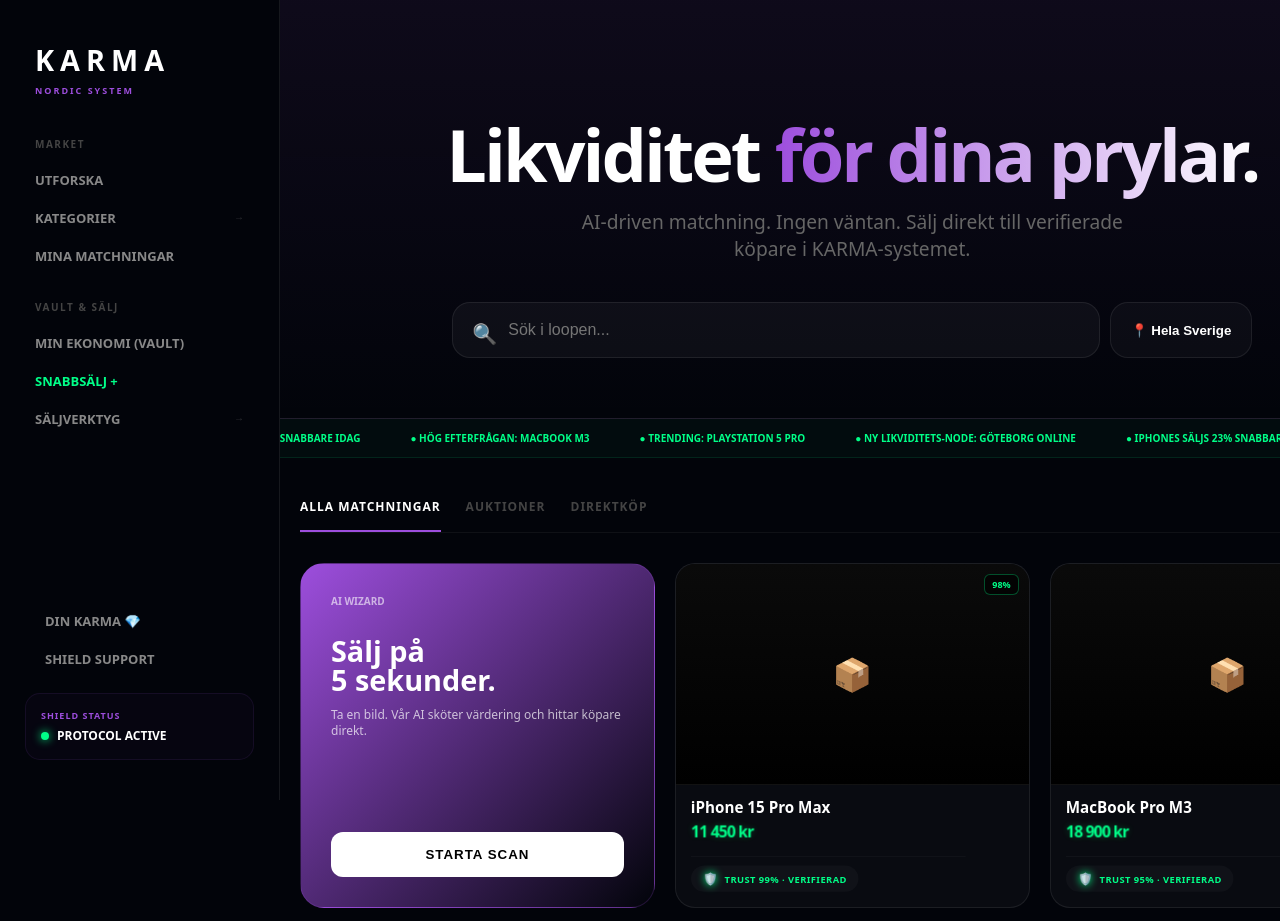
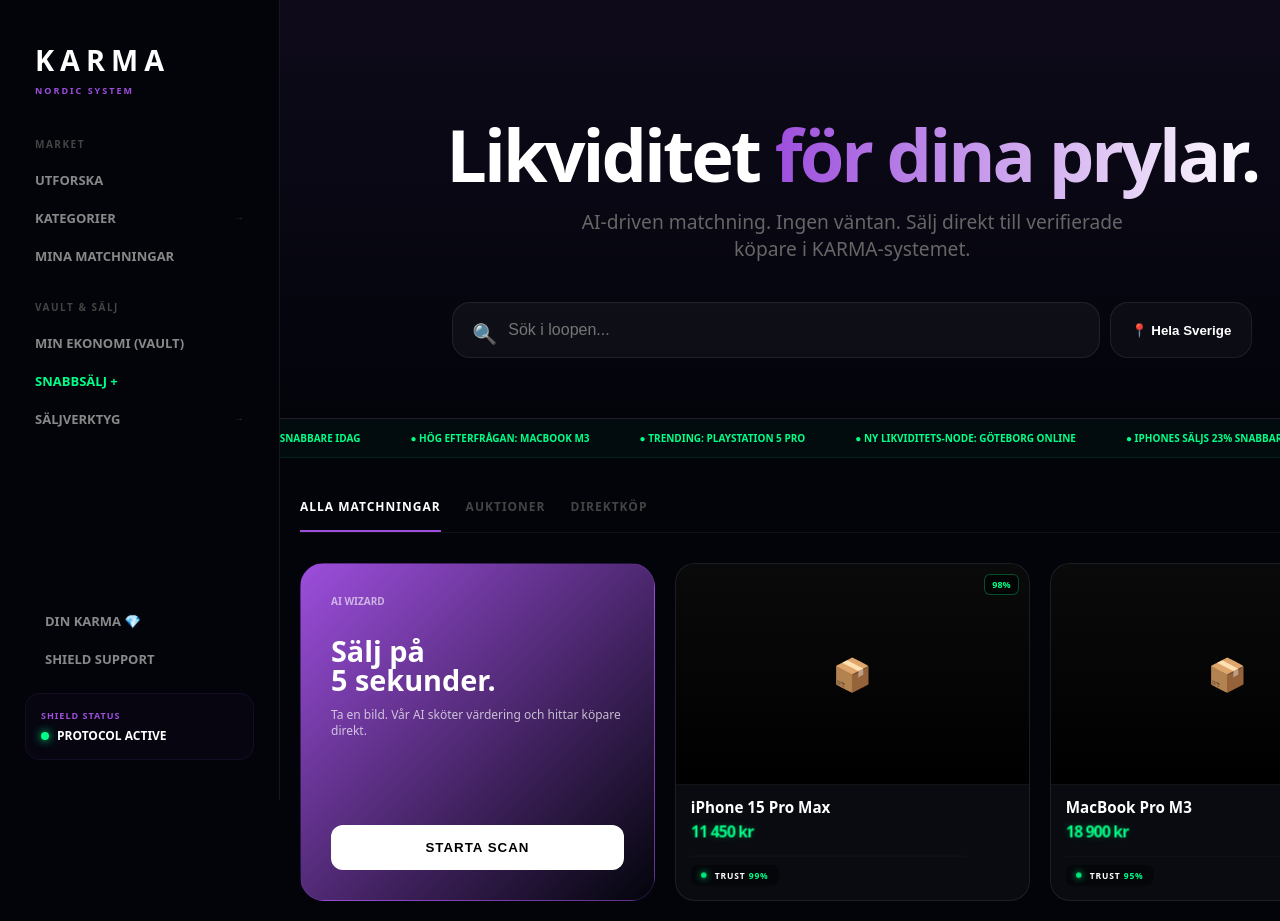
Before and after one commit to gascheckking/marketbeg-appGem, a Next.js app: page / in a window 1280 px wide. Shown: the top 921 px of the page. Built offline with nearby package versions, Linux system fonts and the light colour scheme.

Commit message:
Update TrustBadge.tsx

```diff
--- a/components/TrustBadge.tsx
+++ b/components/TrustBadge.tsx
@@ -1,5 +1,4 @@
 "use client";
-
 import React from 'react';
 
 interface TrustBadgeProps {
@@ -7,11 +6,10 @@ interface TrustBadgeProps {
 }
 
 export default function TrustBadge({ score }: TrustBadgeProps) {
-  // Dynamisk färg baserat på Trust Score (Handels-DNA)
   const getTrustColor = (s: number) => {
-    if (s >= 95) return 'var(--neon-mint)'; // Elit-säljare
-    if (s >= 80) return 'var(--neon-purple)'; // Pålitlig
-    return '#888'; // Ny/Under verifiering
+    if (s >= 95) return 'var(--neon-mint)';
+    if (s >= 80) return 'var(--neon-purple)';
+    return '#888';
   };
 
   const trustColor = getTrustColor(score);
@@ -20,33 +18,40 @@ export default function TrustBadge({ score }: TrustBadgeProps) {
     <div className="trust-badge" style={{
       display: 'inline-flex',
       alignItems: 'center',
-      gap: '8px',
-      padding: '6px 14px',
-      background: 'rgba(255, 255, 255, 0.03)',
-      borderRadius: '100px',
-      border: `1px solid ${trustColor}44`, // 44 lägger till lite transparens på färgen
-      transition: 'all 0.3s ease'
+      gap: '10px',
+      padding: '5px 12px',
+      background: 'rgba(0,0,0,0.4)',
+      borderRadius: '8px',
+      border: `1px solid ${trustColor}33`,
+      backdropFilter: 'blur(10px)'
     }}>
+      {/* Status-punkt som pulserar om score är hög */}
+      <div style={{
+        width: '6px',
+        height: '6px',
+        borderRadius: '50%',
+        background: trustColor,
+        boxShadow: `0 0 8px ${trustColor}`
+      }} className={score >= 95 ? 'pulse-dot' : ''}></div>
+
       <span style={{
-        fontSize: '14px',
-        filter: score >= 95 ? `drop-shadow(0 0 5px ${trustColor})` : 'none'
-      }}>
-        🛡️
-      </span>
-      <span style={{
-        fontSize: '11px',
-        fontWeight: 800,
-        letterSpacing: '0.5px',
-        color: trustColor,
+        fontSize: '10px',
+        fontWeight: 900,
+        letterSpacing: '1px',
+        color: '#fff',
         textTransform: 'uppercase'
       }}>
-        Trust {score}% · Verifierad
+        TRUST <span style={{ color: trustColor }}>{score}%</span>
       </span>
 
       <style jsx>{`
-        .trust-badge:hover {
-          background: rgba(255, 255, 255, 0.07);
-          transform: translateY(-1px);
+        .pulse-dot {
+          animation: dot-pulse 2s infinite ease-in-out;
+        }
+        @keyframes dot-pulse {
+          0% { transform: scale(1); opacity: 1; }
+          50% { transform: scale(1.5); opacity: 0.5; }
+          100% { transform: scale(1); opacity: 1; }
         }
       `}</style>
     </div>
```
